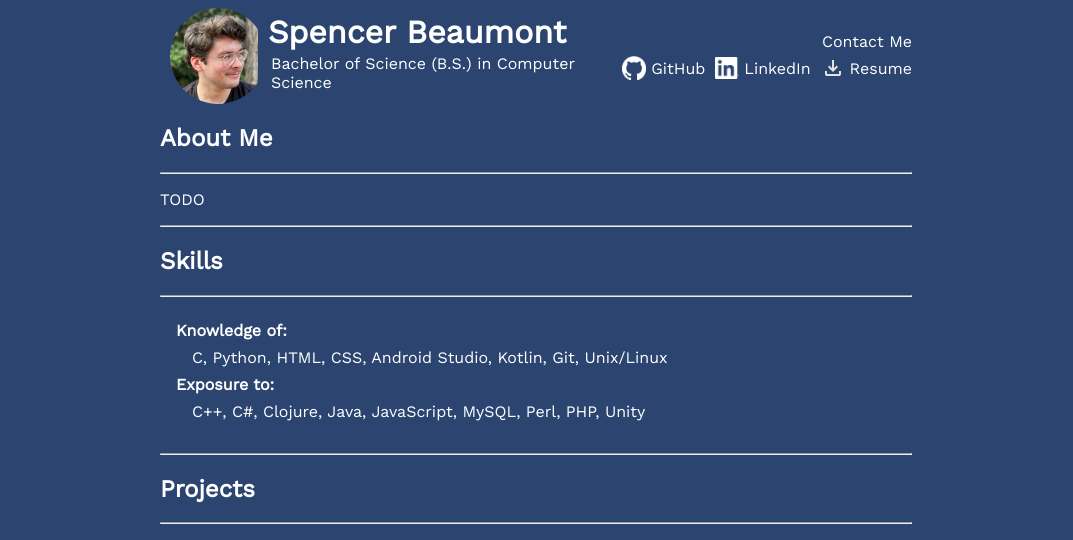
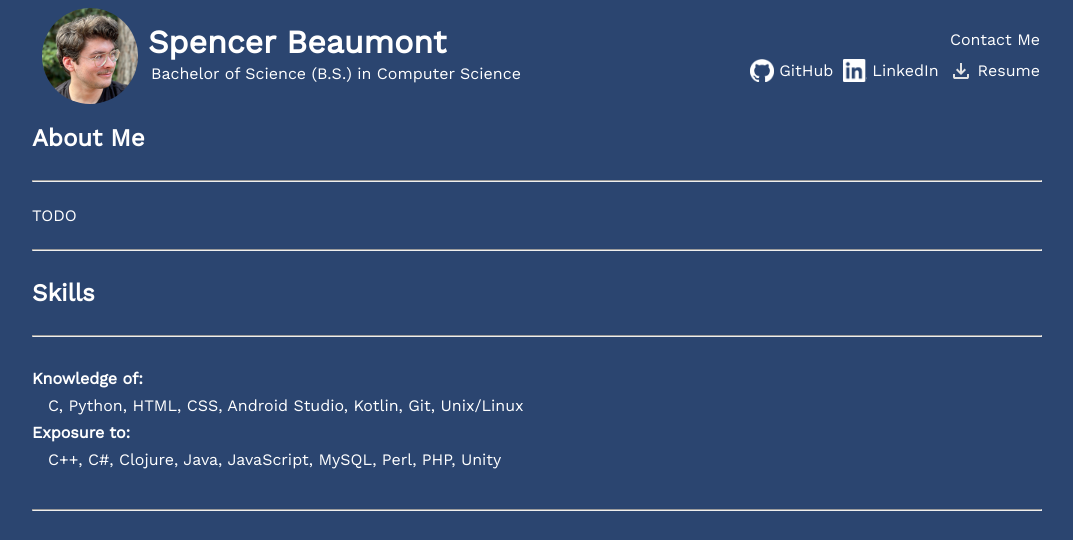
Before and after one commit to stbeaumont98/stbeaumont98.github.io, a PHP site: page / in a window 1280 px wide. Shown: the top 540 px of the page, without its empty margins (104-1177 px from the left). Run offline with PHP 8.4, Linux system fonts and the light colour scheme.

Commit message:
Added style adjustments for various screen sizes.

```diff
--- a/css/styles.css
+++ b/css/styles.css
@@ -2,7 +2,7 @@ body {
     background-color: #2B4570;
     font-family: 'Work Sans';
     color: white;
-    padding: 0 20%;
+    padding: 0 15%;
 }
 
 header {
@@ -35,9 +35,12 @@ div#socials {
     justify-content: space-between;
 }
 
+div#socials > * {
+    padding: 5px 0;
+}
+
 div.links {
     display: flex;
-    margin: 5px 0 0;
 }
 
 header a {
@@ -52,6 +55,15 @@ header a img {
     padding: 0 5px 0 0;
 }
 
+main {
+    display: flex;
+    flex-direction: column;
+}
+
+hr {
+    width: 100%;
+}
+
 ul a img {
     padding: 0 0 0 10px;
 }
@@ -59,6 +71,8 @@ ul a img {
 ul {
     list-style: none;
     padding: 8px 16px;
+    width: 85%;
+    align-self: center;
 }
 
 li.project {
@@ -86,3 +100,73 @@ li.achievement {
     align-items: center;
     justify-content: space-between;
 }
+
+@media (max-width:1280px) {
+    /* big landscape tablets, laptops, and desktops */
+
+    body {
+        padding: 0 10%;
+    }
+
+    ul {
+        width: 100%;
+    }
+}
+
+@media (max-width:1024px)  {
+    /* tablet, landscape iPad, lo-res laptops ands desktops */
+
+    header {
+        flex-direction: column;
+    }
+
+
+    div#socials {
+        flex-direction: column-reverse;
+        align-items: center;
+    }
+
+    body {
+        padding: 0 5%;
+    }
+}
+
+@media (max-width:960px)  {
+    /* portrait tablets, portrait iPad, landscape e-readers, landscape 800x480 or 854x480 phones */
+
+    li.project {
+        flex-direction: column-reverse;
+        align-items: center;
+    }
+
+    div.project_info {
+        width: 75%;
+    }
+}
+
+@media (max-width:640px)  {
+    /* portrait e-readers (Nook/Kindle), smaller tablets @ 600 or @ 640 wide. */
+
+    body {
+        margin: 0;
+        padding: 0 5%;
+    }
+
+    div#title div {
+        text-align: right;
+        width: min-content;
+    }
+
+    div.project_info {
+        width: 100%;
+    }
+}
+
+@media (max-width:480px)  {
+    /* smartphones, iPhone, portrait 480x320 phones */
+
+    li.achievement {
+        flex-direction: column;
+    }
+
+}
```
